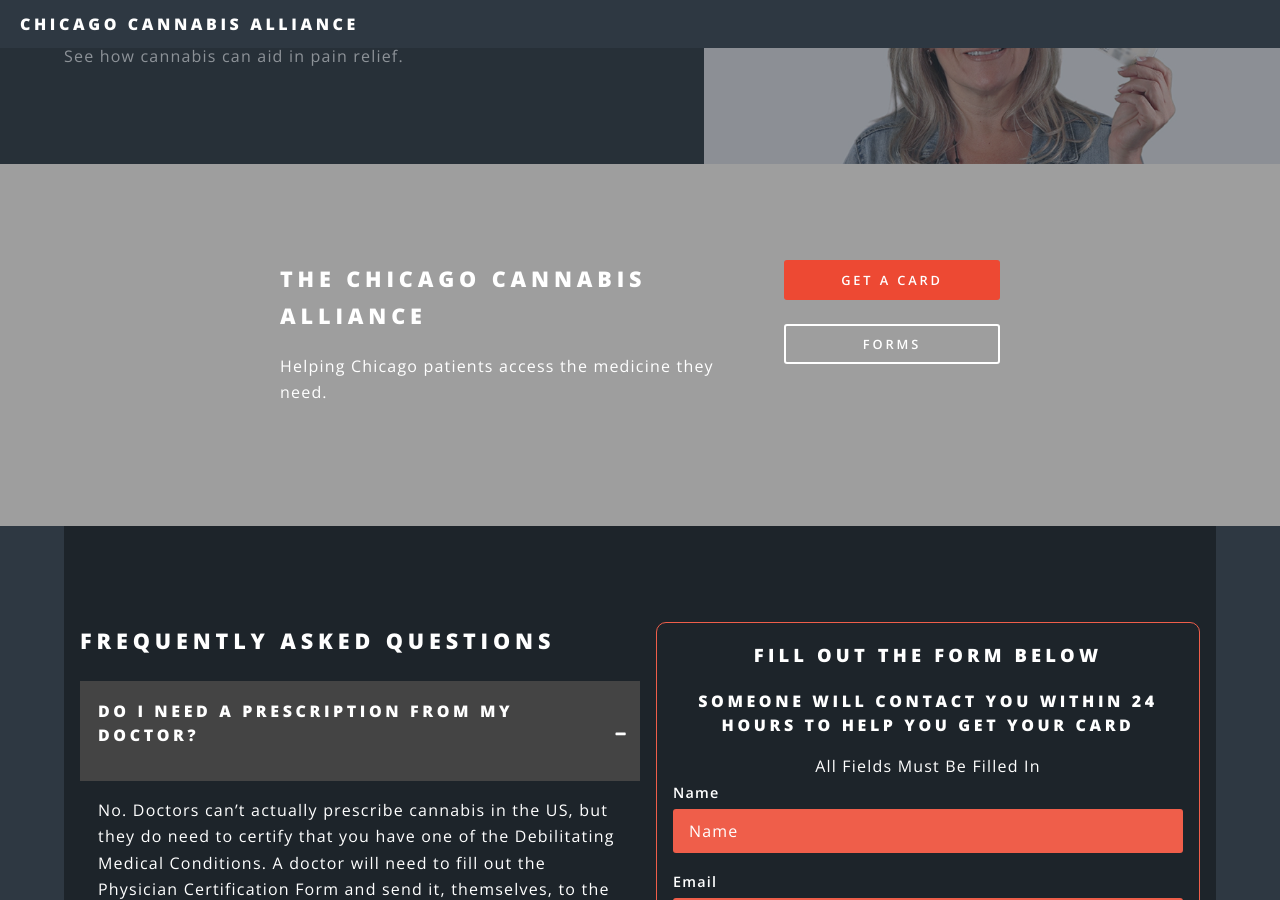
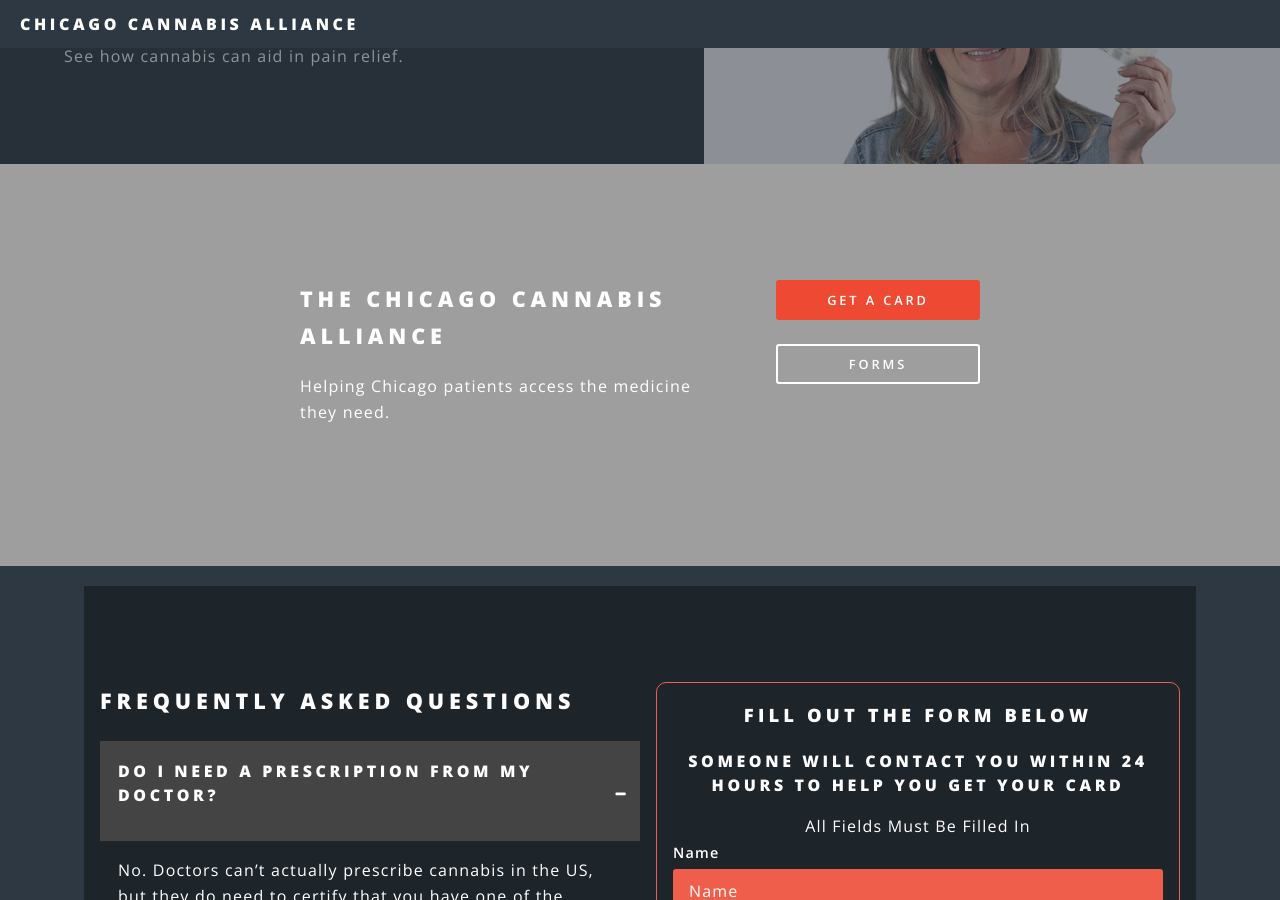
Before and after one commit to roncoalson/CMCA-master, a Jekyll site: the page built from index.html, in a window 1280 px wide and 900 px high, scrolled down 1828 px. Built offline with Jekyll 4.4.1, drawn with Linux system fonts in a browser that asks for light colours.

Commit message:
Added Padding to .inner

```diff
--- a/assets/css/main.css
+++ b/assets/css/main.css
@@ -2582,7 +2582,7 @@
 		.wrapper > .inner {
 			width: 60em;
 			margin: 0 auto;
-			padding: 0px 0px 20px 0px;
+			padding: 20px 20px 40px 20px;
 		}
 
 			@media screen and (max-width: 1280px) {
```
